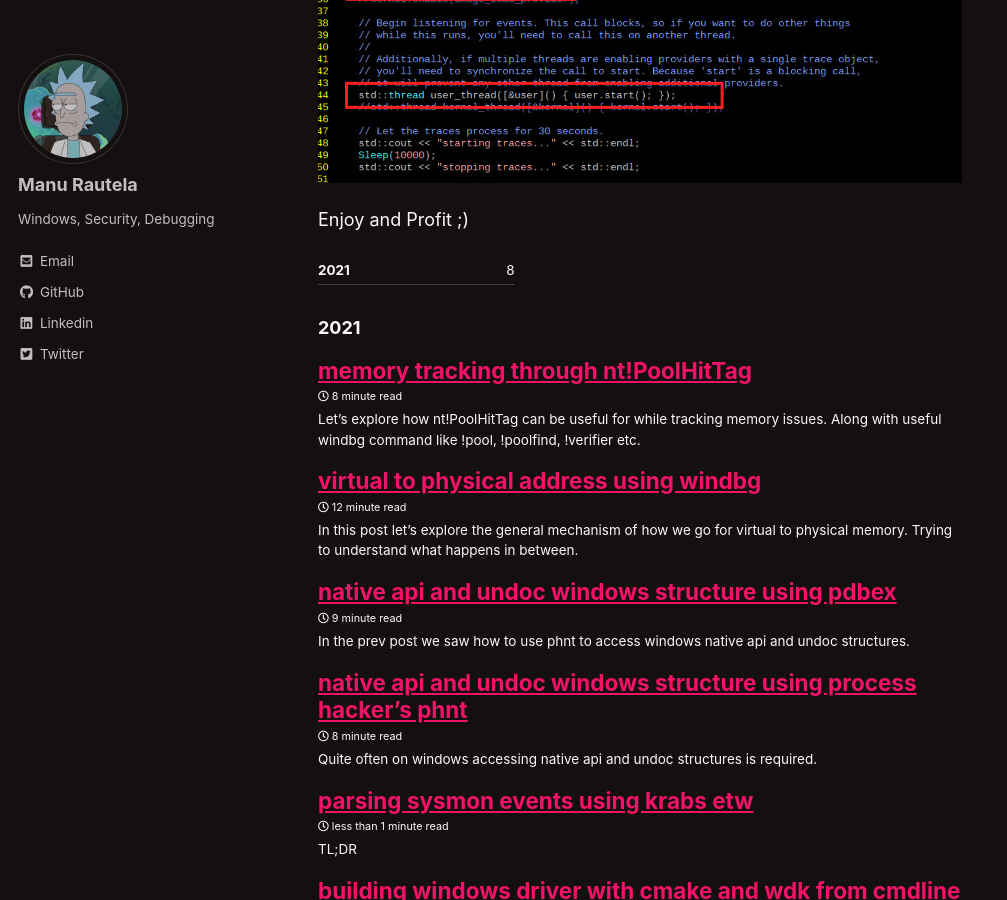
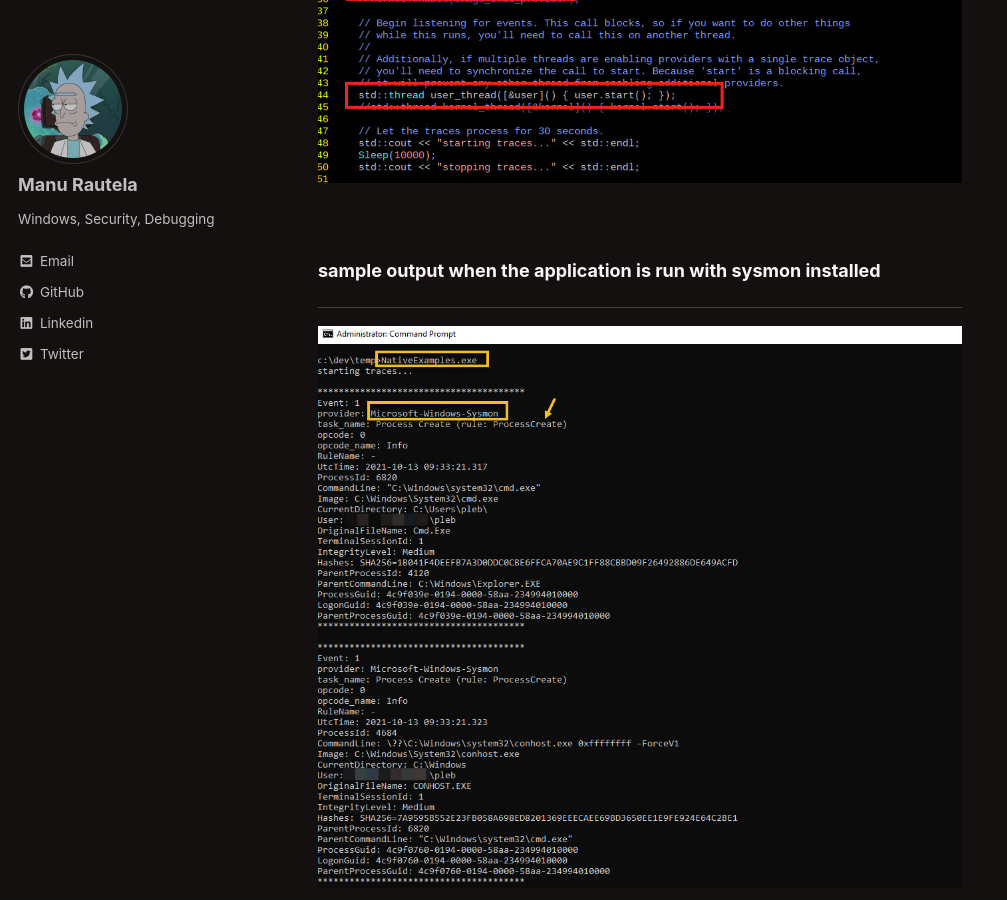
Before and after one commit to manurautela/manurautela.github.io, a Jekyll site: the page built from _posts/2021-10-05-sysmon-events-using-krabs-etw.md, in a window 1280 px wide and 900 px high, scrolled down 1219 px. Shown: the whole window, without its empty margins (0-1007 px from the left). Built offline with Jekyll 4.4.1, drawn with Linux system fonts in a browser that asks for light colours; cached includes are drawn as plain includes.

Commit message:
sysmon krabsetw add sample output

```diff
--- a/_posts/2021-10-05-sysmon-events-using-krabs-etw.md
+++ b/_posts/2021-10-05-sysmon-events-using-krabs-etw.md
@@ -27,7 +27,15 @@ Clone and build the project from krabsetw repo with code shared above.
 * watch the events fly by.
 
 # Code
-![image](/assets/images/sysmon-krabsetw/setup_krabsetw.jpg)
+![setup](/assets/images/sysmon-krabsetw/setup_krabsetw.jpg)
+
+<br>
+
+**sample output when the application is run with sysmon installed**
+
+___
+
+![output](/assets/images/sysmon-krabsetw/sysmon_output.jpg)
 
 
 Enjoy and Profit ;)
```
Also changed, not shown: assets/images/sysmon-krabsetw/sysmon_output.jpg (added).
